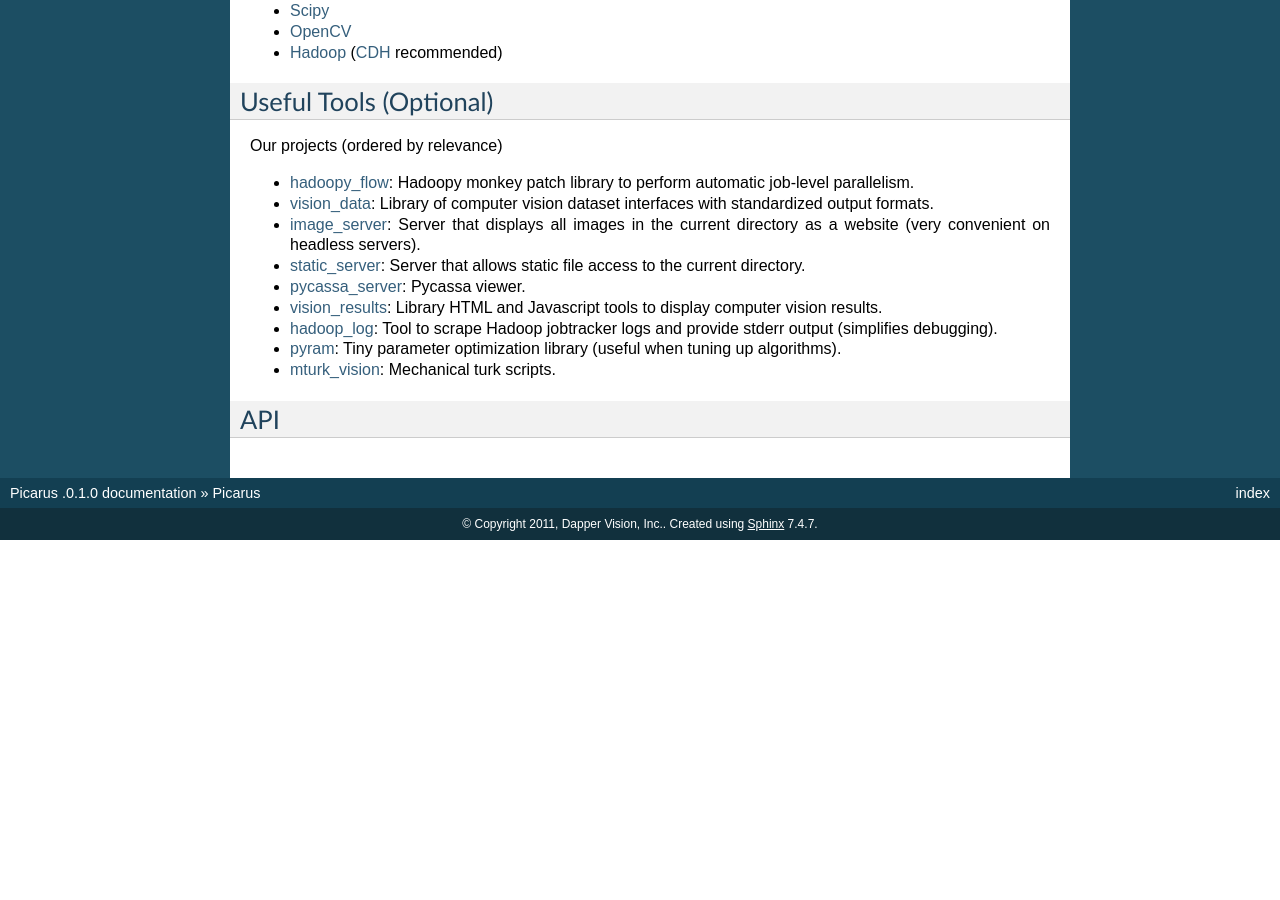
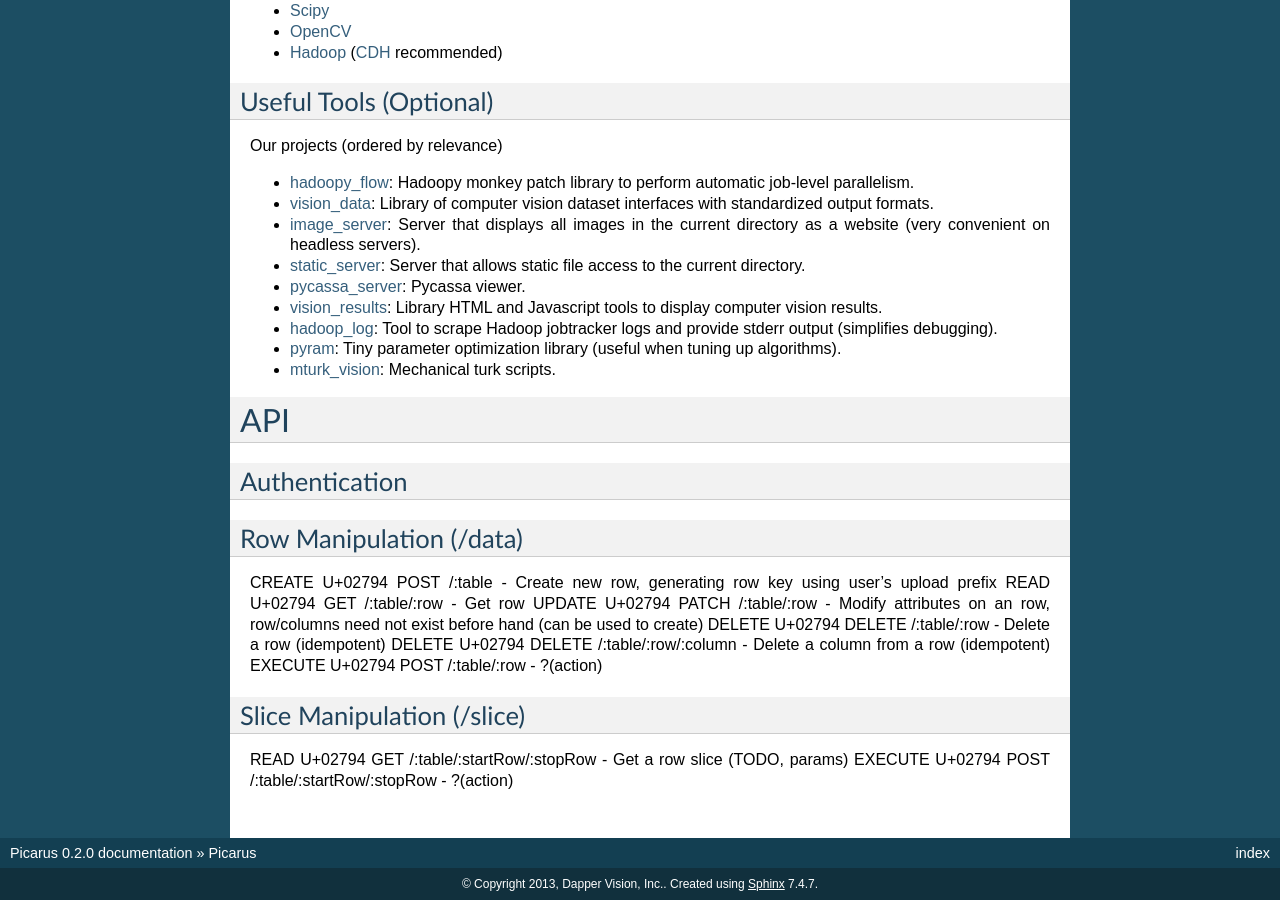
Before and after one commit to bwhite/picarus, a Sphinx documentation site: the page built from doc/index.rst, in a window 1280 px wide and 900 px high, scrolled down 1329 px. Built offline with Sphinx 7.4.7, drawn with Linux system fonts in a browser that asks for light colours; formulas are drawn with MathJax 3; before the commit the page ends 1869 px from its top, so only the background shows below that; some of the changed text lies outside the part shown.

Commit message:
Updated
Signed-off-by: Brandyn A. White <bwhite@dappervision.com>

```diff
--- a/doc/conf.py
+++ b/doc/conf.py
@@ -38,16 +38,16 @@
 
 # General information about the project.
 project = u'Picarus'
-copyright = u'2011, Dapper Vision, Inc.'
+copyright = u'2013, Dapper Vision, Inc.'
 
 # The version info for the project you're documenting, acts as replacement for
 # |version| and |release|, also used in various other places throughout the
 # built documents.
 #
 # The short X.Y version.
-version = '.0.1.0'
+version = '0.2.0'
 # The full version, including alpha/beta/rc tags.
-release = '.0.1.0'
+release = '0.2.0'
 
 # The language for content autogenerated by Sphinx. Refer to documentation
 # for a list of supported languages.
--- a/doc/index.rst
+++ b/doc/index.rst
@@ -108,4 +108,23 @@
 
 
 API
----
+===
+
+
+Authentication
+--------------
+
+
+Row Manipulation (/data)
+---------------------------
+CREATE U+02794 POST /:table  - Create new row, generating row key using user's upload prefix
+READ U+02794 GET /:table/:row  - Get row
+UPDATE U+02794 PATCH /:table/:row  - Modify attributes on an row, row/columns need not exist before hand (can be used to create)
+DELETE U+02794 DELETE /:table/:row - Delete a row (idempotent)
+DELETE U+02794 DELETE /:table/:row/:column - Delete a column from a row (idempotent)
+EXECUTE U+02794 POST /:table/:row - ?(action)
+
+Slice Manipulation (/slice)
+---------------------------
+READ U+02794 GET /:table/:startRow/:stopRow  - Get a row slice (TODO, params)
+EXECUTE U+02794 POST /:table/:startRow/:stopRow - ?(action)
```
